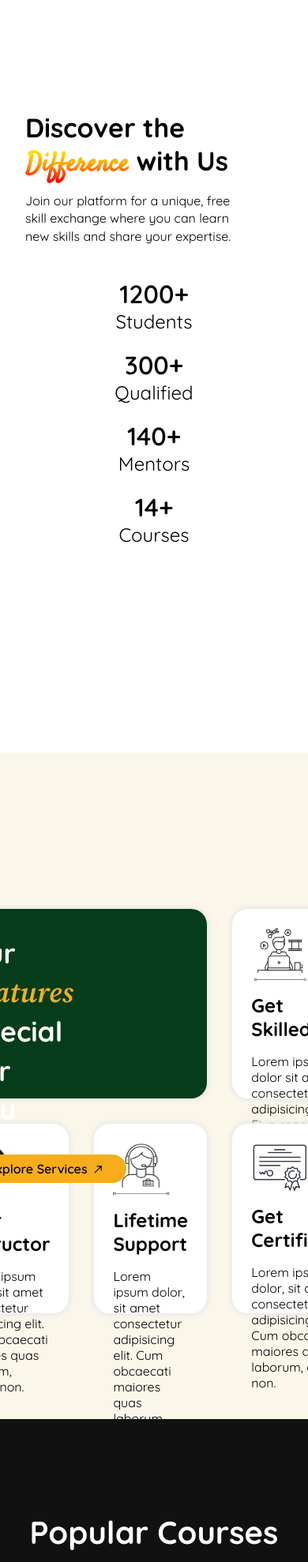
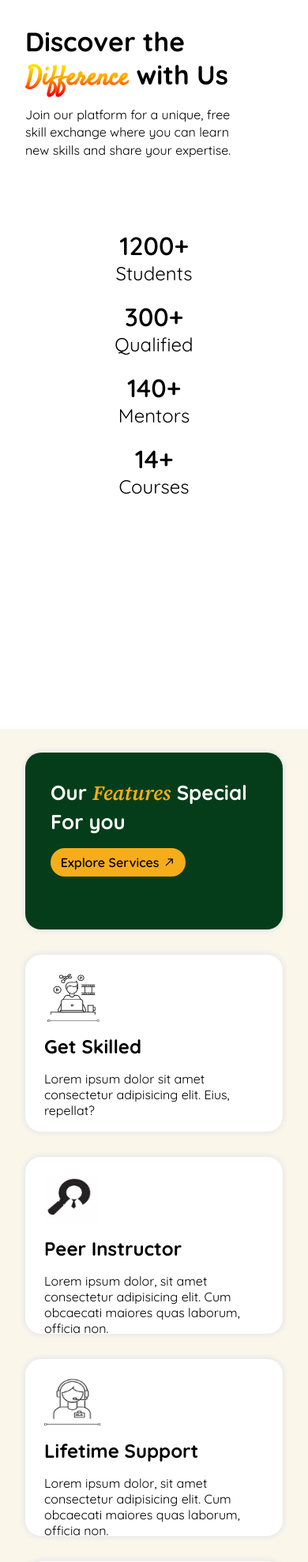
Before and after one commit to yatharthpraj/SkillBarter-new, a PHP site: page / in a window 390 px wide; the page is wider, and only the part inside the window is pictured. Shown: the part 845-2823 px from the top of that part at 79% size. Run offline with PHP 8.4, Linux system fonts and the light colour scheme; some web fonts are replaced.

Commit message:
Update style.css
Services section responsive

```diff
--- a/style.css
+++ b/style.css
@@ -500,16 +500,13 @@ nav .left-items li :hover::after {
 }
 
 .why-choose-us {
-    position: relative;
-    top: 7%;
     display: flex;
     flex-direction: column;
     align-items: center;
-    justify-content: center;
     /* background-color: beige; */
     min-height: 100%;
     width: 100%;
-    padding: 3rem 5rem 2rem 3rem;
+    padding: 6rem 5rem 2rem 3rem;
 
     .head-des {
         display: flex;
@@ -591,26 +588,23 @@ nav .left-items li :hover::after {
 }
 
 .services {
+    display: flex;
     min-height: 100%;
     width: 100%;
-    display: flex;
     background-color: #fbf6ea;
     justify-content: center;
-    position: relative;
-    /* top: 5.5rem; */
-    top: 13%;
+    align-items: center;
 
     .service-container {
         width: 90%;
-        height: 100%;
-        position: relative;
+        height: 90%;
         display: grid;
         place-content: center;
         grid-template-columns: 1fr 1fr 1fr;
-        grid-template-rows: 15rem 15rem;
+        grid-template-rows: 14rem 14rem;
         grid-template-areas: 'first first second'
-            'third fourth fifth';
-        padding: 2rem 2rem;
+        'third fourth fifth';
+        padding: 3rem 2rem 0rem 2rem;
         margin-top: 2rem;
         gap: 2rem;
     }
@@ -646,7 +640,7 @@ nav .left-items li :hover::after {
     background-color: #053d1a;
 
     h3 {
-        width: 45%;
+        width: 60%;
         font-size: 220%;
         line-height: 1.4;
         color: white;
@@ -713,23 +705,21 @@ nav .left-items li :hover::after {
 .section-title {
     margin-bottom: 1.5rem;
     font-size: 2.5em;
-    color: #fff;
+    color: #111;
 }
 
 .courses-container {
     height: 80%;
     display: flex;
-    justify-content: center;
     align-items: center;
     gap: 30px;
-    flex-wrap: wrap;
 }
 
 .course-card {
     height: 90%;
     background-color: #fff;
     color: #111;
-    width: 270px;
+    width: 97%;
     padding: 10px;
     border-radius: 8px;
     box-shadow: 0 4px 10px rgba(0, 0, 0, 0.2);
@@ -1018,9 +1059,12 @@ footer {
         width: 65%;
     }
 
+    /* Why Choose Us Section */
+
     .container .why-choose-us {
         top: 0;
         padding: 2rem;
+        row-gap: 3rem;
     }
 
     .why-choose-us .head-des {
@@ -1043,4 +1087,56 @@ footer {
         flex-direction: column;
         width: 100%;
     }
+
+    /* Services Section */
+
+    .services{
+        margin-top: 5rem;
+        min-height: fit-content;
+    }
+    .services .service-container{
+        min-height: fit-content;
+        width: 100%;
+        grid-template-columns: 1fr;
+        grid-template-rows: 14rem 14rem 14rem 14rem 14rem;
+        grid-template-areas:
+        'first'
+        'second'
+        'third'
+        'fourth'
+        'fifth';
+    }
+    .services .service-items:first-child h3{
+            width: 100%;
+            font-size: 161%;
+    }
+    .services .service-items:first-child a{
+        top: 0;
+        font-size: 100%;
+        padding: 0.5rem 0.8rem;
+    }
+
+    /* Courses Section  */
+
+    /* .courses-section{
+        min-height: auto;
+        padding: 2rem;
+    }
+
+    .courses-container{
+        flex-direction: column;
+        height: auto;
+        gap: 2rem;
+    }
+
+    .section-title{
+        font-size: 2rem;
+    }
+    .course-card{
+        height: auto;
+    }
+
+    .course-image{
+        height: auto;
+    } */
 }
```
Also changed, not shown: other parts of style.css (+69 -20 lines).
